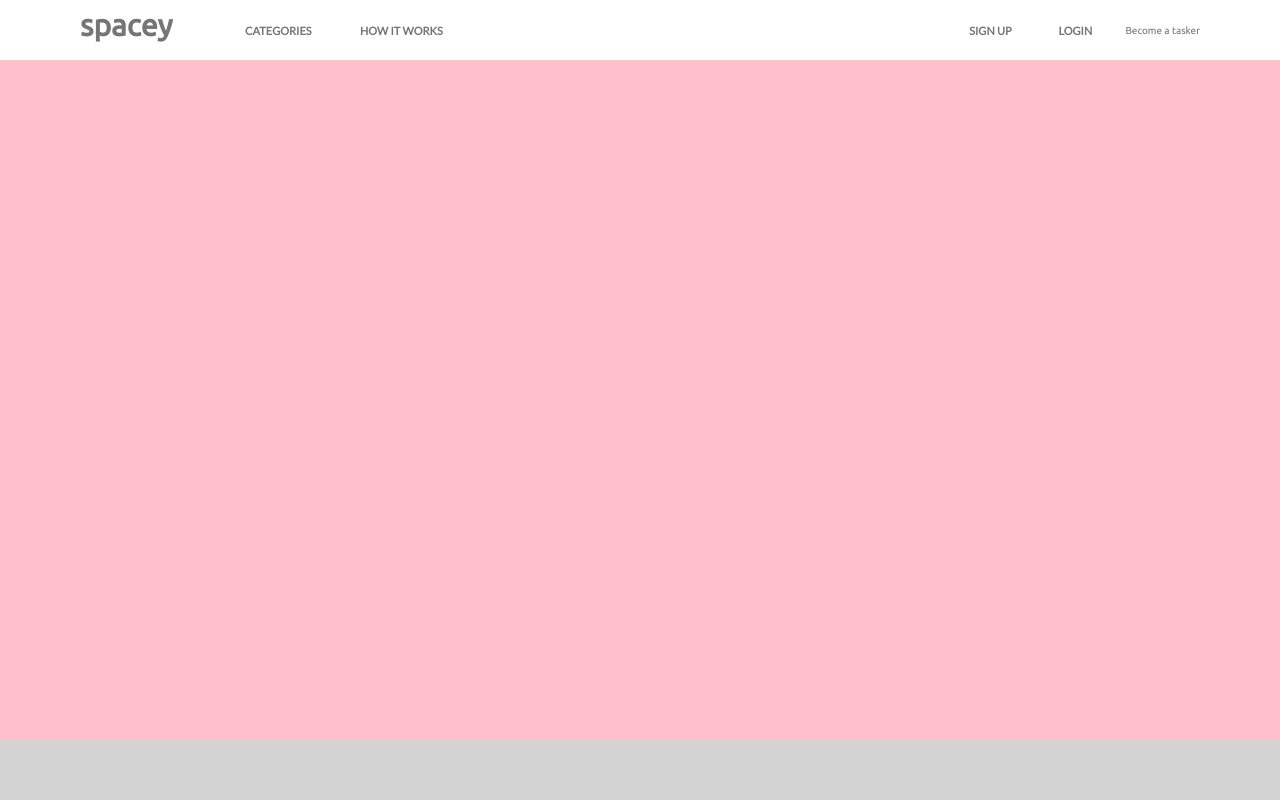
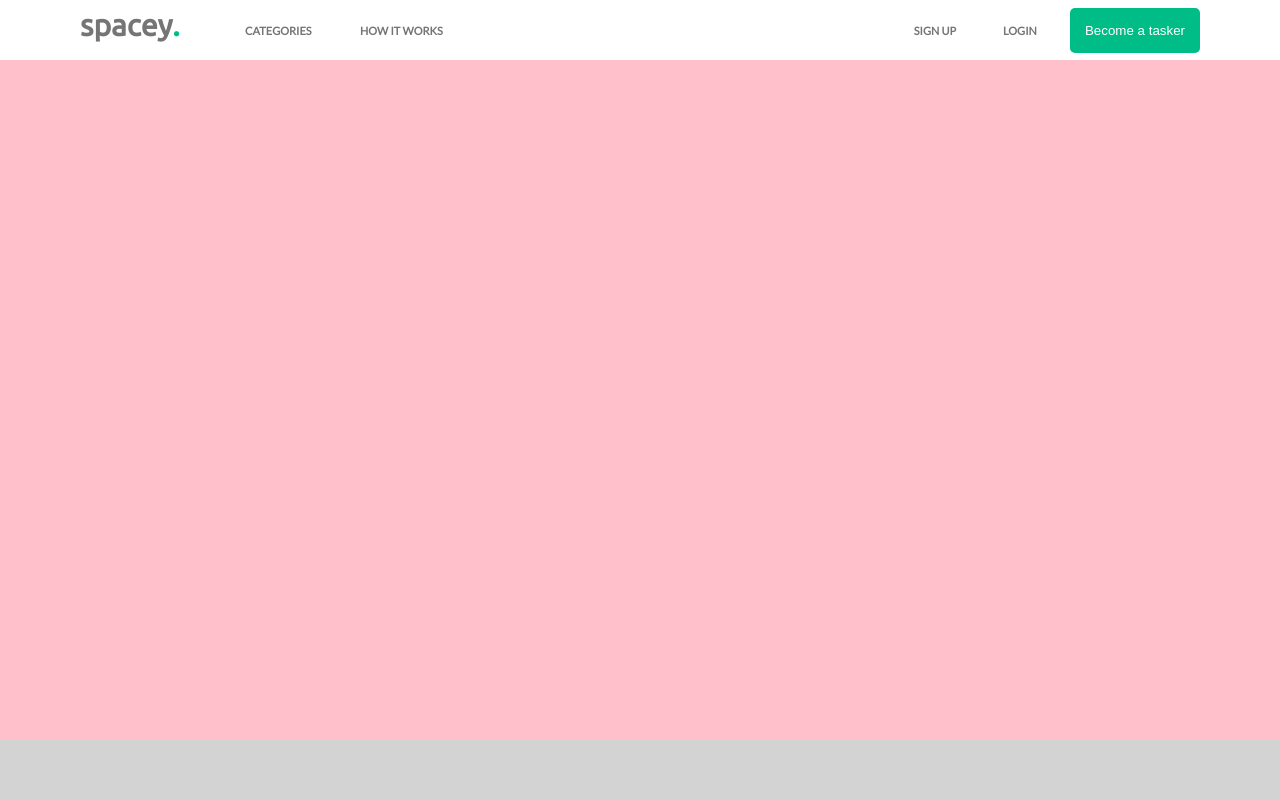
Before and after one commit to spaceytech/Spacey_Tech, a React app in the folder client/: page / in a window 1280 px wide. Shown: the top 800 px of the page. Built offline with nearby package versions, Linux system fonts and the light colour scheme.

Commit message:
Design Logo and button

```diff
--- a/client/src/Components/Layout/Navigation.js
+++ b/client/src/Components/Layout/Navigation.js
@@ -4,12 +4,16 @@ class Navigation extends Component {
   render() {
     return (
       <nav className="navigation">
-        <h2 className="navigation__logo">spacey</h2>
+        <h2 className="navigation__logo">
+          spacey<span style={{ color: "rgb(0, 188, 135)" }}>.</span>
+        </h2>
         <p className="navigation__items navigation__categories">Categories</p>
         <p className="navigation__items navigation__works">How it works</p>
         <p className="navigation__items navigation__sign-up">Sign up</p>
         <p className="navigation__items navigation__login">Login</p>
-        <p className="navigation__button">Become a tasker</p>
+        <a href="#" className="navigation__button">
+          <button>Become a tasker</button>
+        </a>
       </nav>
     );
   }
--- a/client/src/style/base.scss
+++ b/client/src/style/base.scss
@@ -11,6 +11,7 @@
 
 :root {
   --light-grey: #757575;
+  --light-green: rgb(0, 188, 135);
 }
 
 html {
--- a/client/src/style/home.scss
+++ b/client/src/style/home.scss
@@ -2,11 +2,11 @@
   display: grid;
   grid-template-rows: 6rem 85vh repeat(4, minmax(10rem, 1fr));
   grid-template-columns:
-    [full-start] minmax(6rem, 1fr) [center-start] repeat(
+    [full-start] minmax(2rem, 1fr) [center-start] repeat(
       8,
       [col-start] minmax(min-content, 14rem) [col-end]
     )
-    [center-end] minmax(6rem, 1fr) [full-end];
+    [center-end] minmax(2rem, 1fr) [full-end];
   &__header {
     grid-column: full-start / full-end;
     background: pink;
--- a/client/src/style/nav.scss
+++ b/client/src/style/nav.scss
@@ -40,5 +40,14 @@
   &__button {
     grid-column: 6 / 7;
     justify-self: center;
+    button {
+      background: none;
+      background: var(--light-green);
+      border: none;
+      height: 100%;
+      color: white;
+      padding: 1.5rem;
+      border-radius: 5px;
+    }
   }
 }
```
